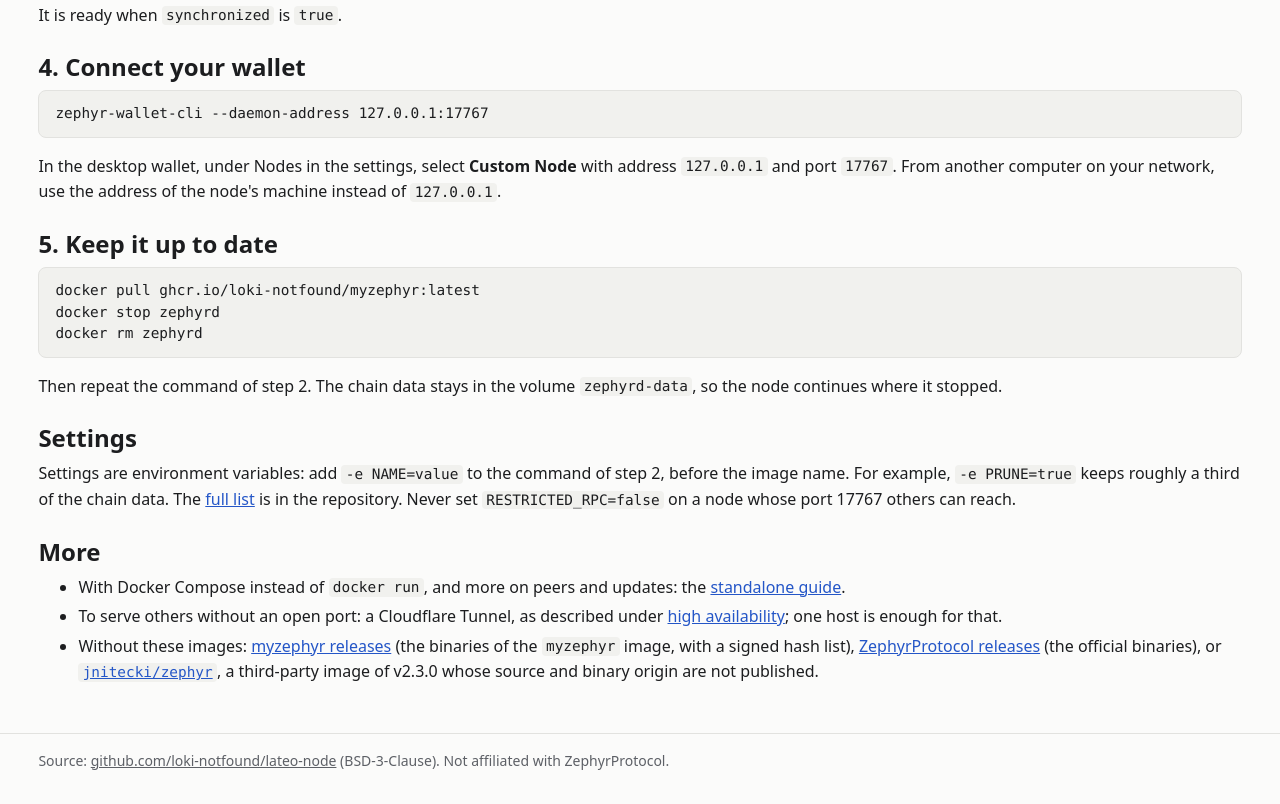
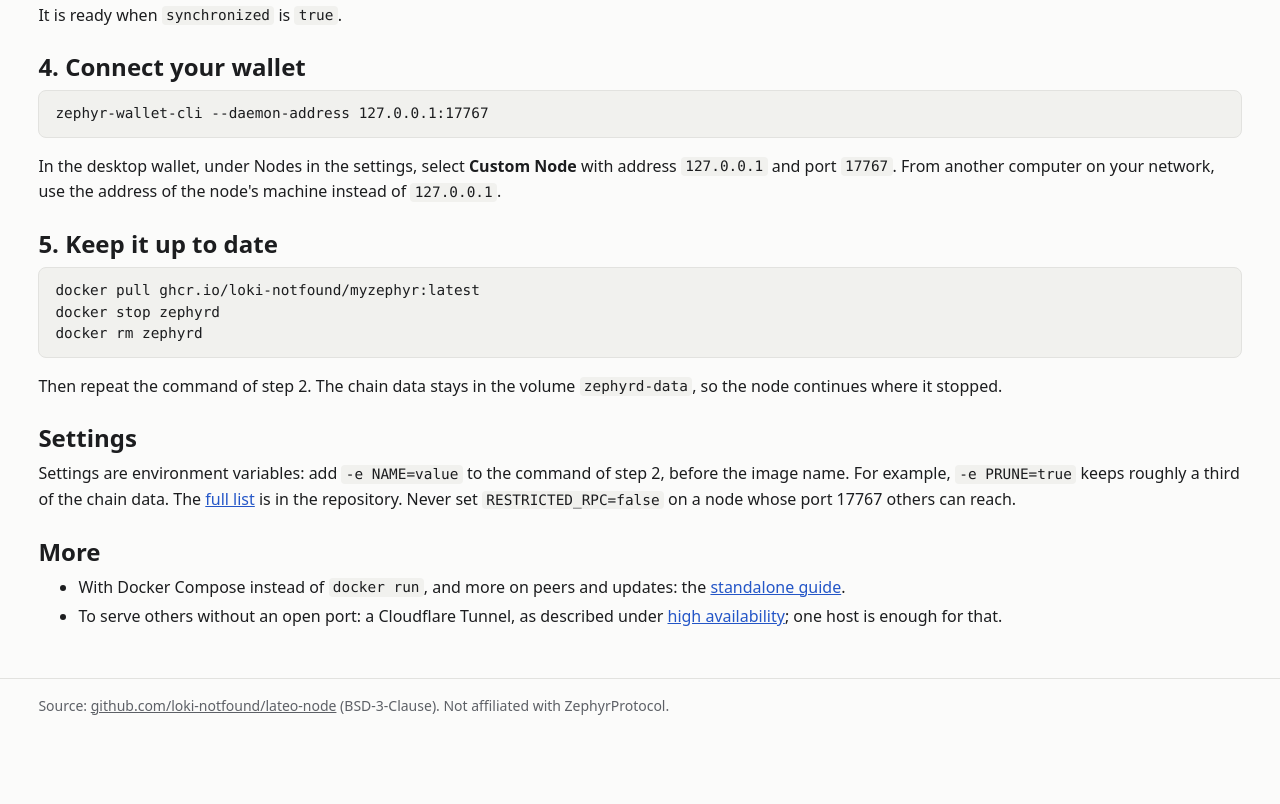
Before and after one commit to loki-notfound/lateo-node, a website: page site/public/own-node/index.html in a window 1280 px wide. Shown: the part 1218-2022 px from the top of the page. After the commit the page ends 1967 px from the top, so only its background shows below. Drawn offline with Linux system fonts and the light colour scheme.

Commit message:
Drop the list of other ways from the page for a single node
The page ended with a line on running the daemon without these images. It
goes, and with it the reference to a third-party image, which the standalone
guide loses too. The guide still names the two release pages.

```diff
--- a/site/public/own-node/index.html
+++ b/site/public/own-node/index.html
@@ -113,13 +113,6 @@ docker rm zephyrd</code></pre>
     <a href="https://github.com/loki-notfound/lateo-node/blob/main/docs/standalone-node.md">standalone guide</a>.</li>
     <li>To serve others without an open port: a Cloudflare Tunnel, as described
     under <a href="/ha-node/">high availability</a>; one host is enough for that.</li>
-    <li>Without these images:
-    <a href="https://github.com/loki-notfound/myzephyr/releases">myzephyr releases</a>
-    (the binaries of the <code>myzephyr</code> image, with a signed hash list),
-    <a href="https://github.com/ZephyrProtocol/zephyr/releases">ZephyrProtocol releases</a>
-    (the official binaries), or
-    <a href="https://hub.docker.com/r/jnitecki/zephyr"><code>jnitecki/zephyr</code></a>,
-    a third-party image of v2.3.0 whose source and binary origin are not published.</li>
   </ul>
 </main>
 
```
Also changed, not shown: docs/standalone-node.md (+0 -2 lines).
